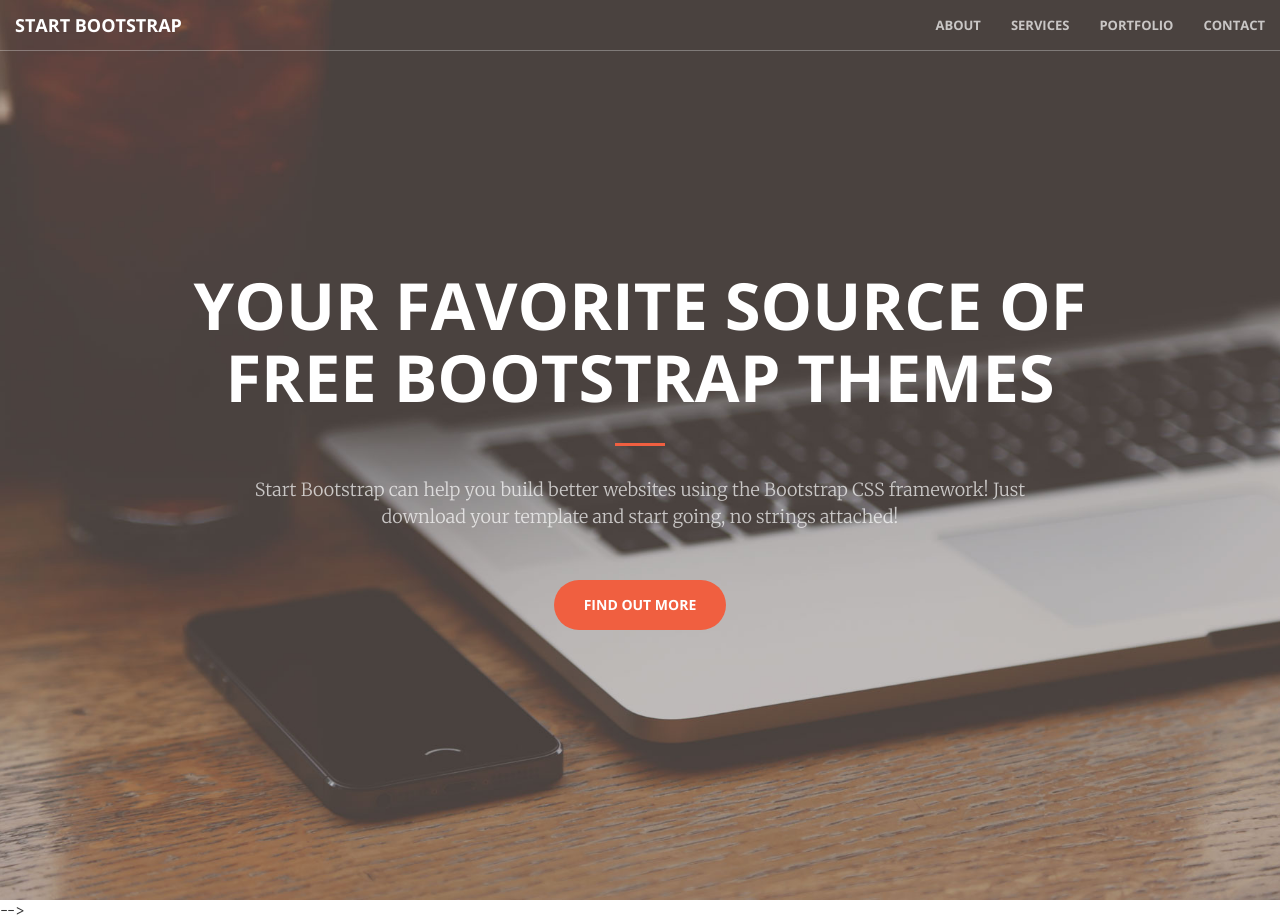
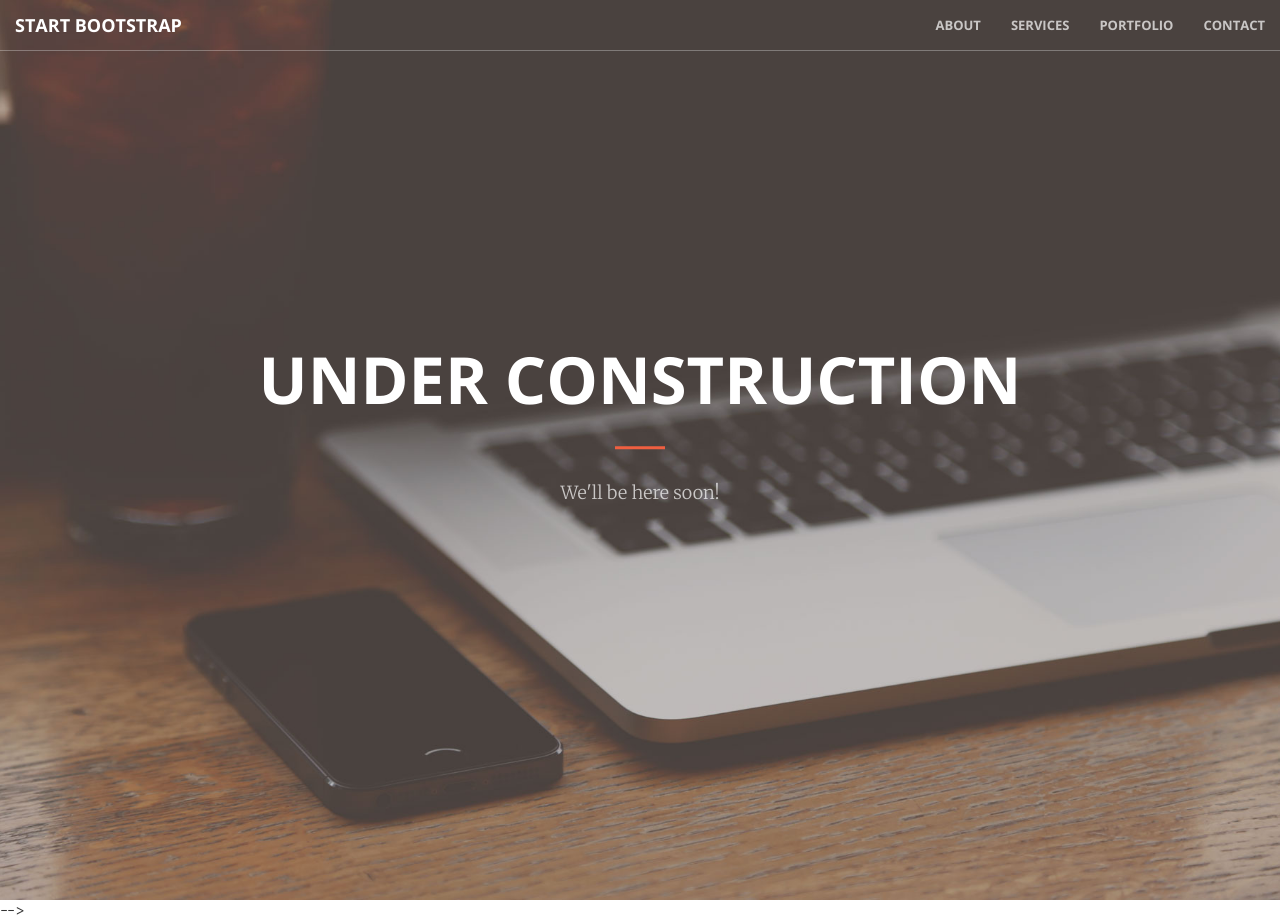
Before and after one commit to danielgsanz/danielgsanz.github.io, a Jekyll site: the page built from index.html, in a window 1280 px wide. Built offline with Jekyll 4.4.1, drawn with Linux system fonts in a browser that asks for light colours.

Commit message:
Update header.html

```diff
--- a/_includes/header.html
+++ b/_includes/header.html
@@ -1,10 +1,10 @@
 <header>
     <div class="header-content">
         <div class="header-content-inner">
-            <h1>Your Favorite Source of Free Bootstrap Themes</h1>
+            <h1>Under construction</h1>
             <hr>
-            <p>Start Bootstrap can help you build better websites using the Bootstrap CSS framework! Just download your template and start going, no strings attached!</p>
-            <a href="#about" class="btn btn-primary btn-xl page-scroll">Find Out More</a>
+            <p>We'll be here soon!</p>
+            <!--<a href="#about" class="btn btn-primary btn-xl page-scroll">Find Out More</a>-->
         </div>
     </div>
 </header>
```
